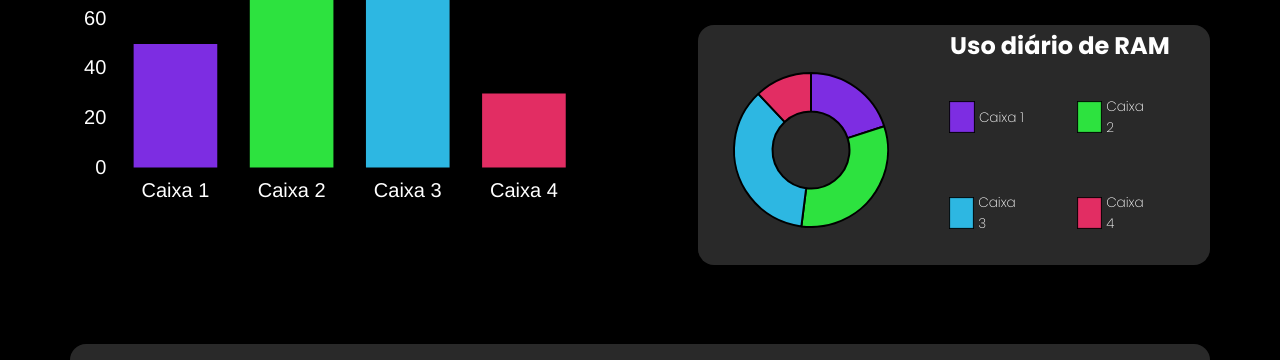
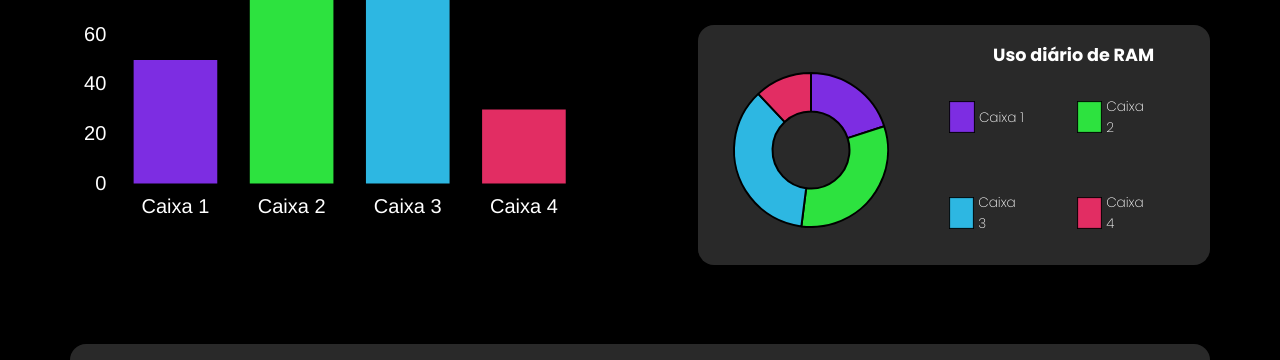
Before and after one commit to iSee-sptech/website, a website: page public/dashboard/Dashboard.html in a window 1280 px wide. Shown: the part 296-656 px from the top of the page. Drawn offline with nearby package versions, Linux system fonts and the light colour scheme.

Commit message:
Hierarquia textos dashboard

```diff
--- a/public/css/Dashboard.css
+++ b/public/css/Dashboard.css
@@ -89,6 +89,7 @@ h6 {
 }
 
 .container_title {
+    margin-top: 2vh;
     width: 500px;
     height: 13vh;
     display: flex;
@@ -240,15 +241,15 @@ color: #ffffff;
     justify-content: space-between;
 }
 
-.tituloUsoRam{
-    width: 20vw;
-    height: 4vh;
+.titulo_grafico_rosca{
+    /* width: 20vw; */
+    /* height: 4vh; */
+    margin-right: 2vw;
+    margin-top: 1vw;
     display: flex;
     justify-content: flex-end;
     align-items: center;
-}
-.tituloUsoRam h2{
-    color: #ffffff;
+    color: #fff;
 }
 
 #cardCaixas{
@@ -282,4 +283,6 @@ color: #ffffff;
     justify-content: center;
     align-items: center;
 }
+
+
 /*---------------------------------*/
--- a/public/dashboard/Dashboard.html
+++ b/public/dashboard/Dashboard.html
@@ -63,12 +63,12 @@
       <div class="container_cards">
 
         <div class="card">
-          <h4>Quantidade de RAM Restante </h4>
+          <h4 id="titulo_card1">Quantidade de RAM Restante </h4> <!--AQUI FICA O TITULO DO PRIMEIRO CARD -->
           <h2> 25 GB </h2>
         </div>
 
         <div class="card">
-          <h4>Quantidade de RAM TOTAL </h4>
+          <h4 id="titulo_card2">Quantidade de RAM TOTAL </h4> <!--AQUI FICA O TITULO DO SEGUNDO CARD -->
           <h2> 105 GB </h2>
         </div>
       </div>
@@ -79,8 +79,8 @@
         </div>
 
         <div class="grafic_rosca_infos">
-          <div class="tituloUsoRam">
-            <h2>Uso diário de RAM</h2>
+          <div class="titulo_grafico_rosca">
+            <h4>Uso diário de RAM</h4>
           </div>
           <div id="cardCaixas">
 
```
